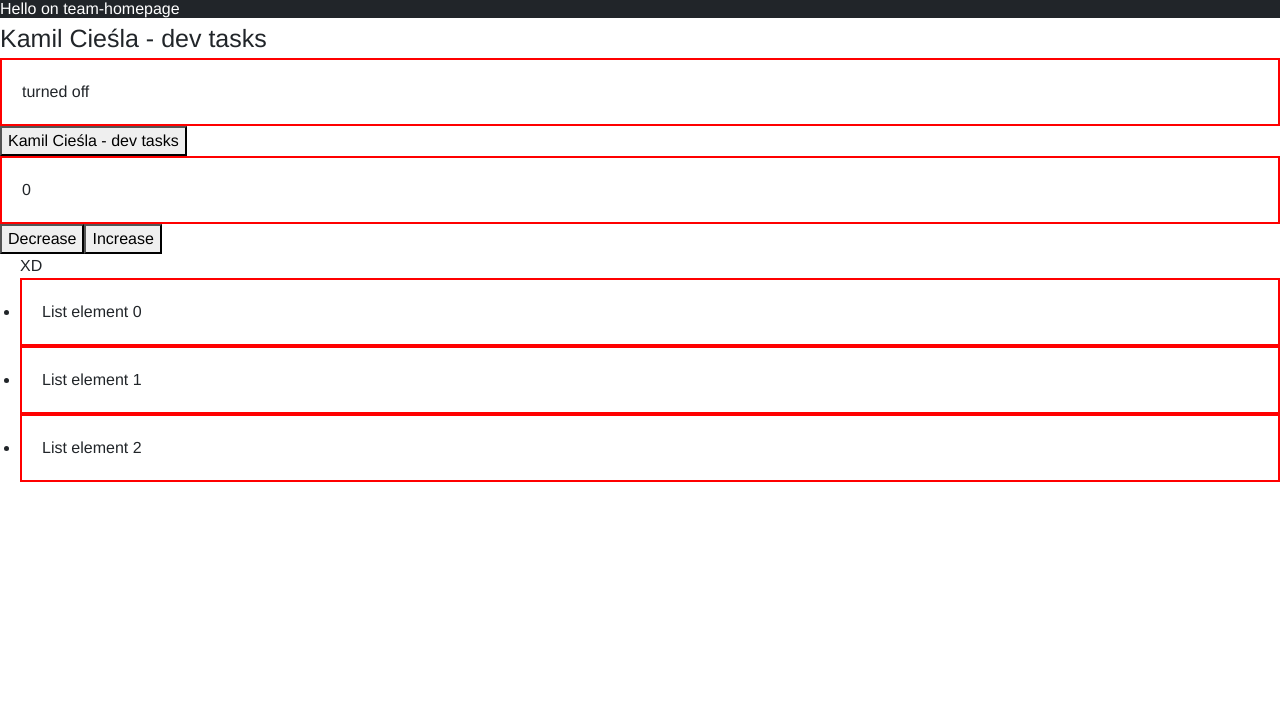
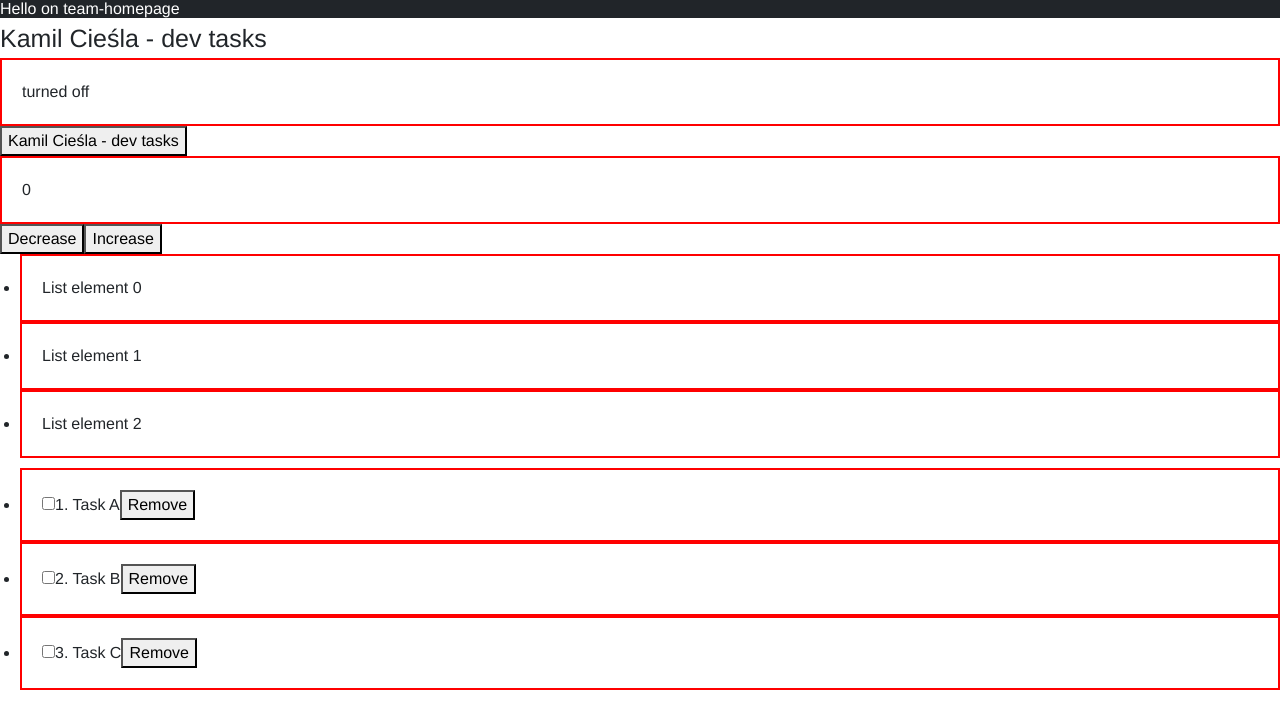
Before and after one commit to kamil-ciesla/devtasks, a Gatsby site: page / in a window 1280 px wide. Built offline with nearby package versions, Linux system fonts and the light colour scheme; Gatsby itself is replaced by a stand-in of ours.

Commit message:
tasklist

```diff
--- a/src/components/DynamicList/DynamicList.js
+++ b/src/components/DynamicList/DynamicList.js
@@ -1,11 +1,10 @@
 import React, { useState } from 'react';
 
 export const DynamicList = (props) => {
-  console.log(props.n);
+  const listElements = [...Array(props.n).keys()]
   return (
     <ul>
-      XD
-      {[...Array(props.n).keys()].map((elementNumber) => {
+      {listElements.map((elementNumber) => {
         return (
           <li
             key={elementNumber}
--- /dev/null
+++ b/src/components/TaskList/TaskList.js
@@ -0,0 +1,26 @@
+import React, { useState } from 'react';
+
+export const TaskList = (props) => {
+  return (
+    <ul>
+      {props.tasks.map((task) => {
+        return (
+          <li
+            key={task.id}
+            style={{ border: '2px solid red', padding: '2rem' }}
+          >
+            <input type="checkbox" />
+            {task.id}. {task.name}
+            <button
+              onClick={() => {
+                props.onRemove(task.id);
+              }}
+            >
+              Remove
+            </button>
+          </li>
+        );
+      })}
+    </ul>
+  );
+};
--- a/src/pages/index.js
+++ b/src/pages/index.js
@@ -5,16 +5,41 @@ import { AppHeader } from '../components/AppHeader/AppHeader';
 import { CheckContent } from '../components/CheckContent/CheckContent';
 import { Counter } from '../components/Counter/Counter';
 import { DynamicList } from '../components/DynamicList/DynamicList';
+import { TaskList } from '../components/TaskList/TaskList';
 
-const IndexPage = () => (
+import { useState } from 'react';
+
+const IndexPage = () => {
+  const [tasks, setTasks] = useState([
+    { id: 1, name: 'Task A' },
+    { id: 2, name: 'Task B' },
+    { id: 3, name: 'Task C' },
+  ]);
+
+  function handleRemoveTask(taskId) {
+    let taskToRemoveIndex = null;
+    for (const i in tasks) {
+      if (tasks[i].id == taskId) {
+        taskToRemoveIndex = i;
+        break;
+      }
+    }
+    let tasksCopy = [...tasks];
+    tasksCopy.splice(taskToRemoveIndex, 1);
+    setTasks(tasksCopy);
+  }
+
+  return (
     <>
       <TitleText />
       <AppHeader />
       <CheckContent />
       <Counter />
       <DynamicList n={3} />
+      <TaskList tasks={tasks} onRemove={handleRemoveTask} />
     </>
   );
+};
 
 export default IndexPage;
 
```
Lines whose indentation alone changed are shown as unchanged.
